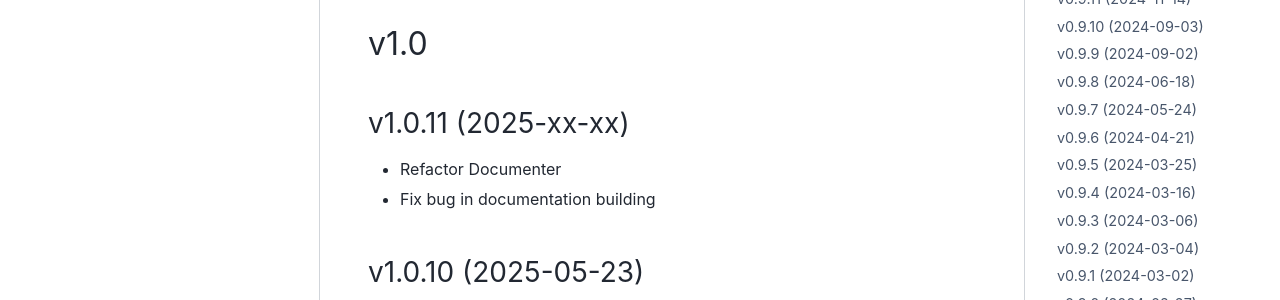
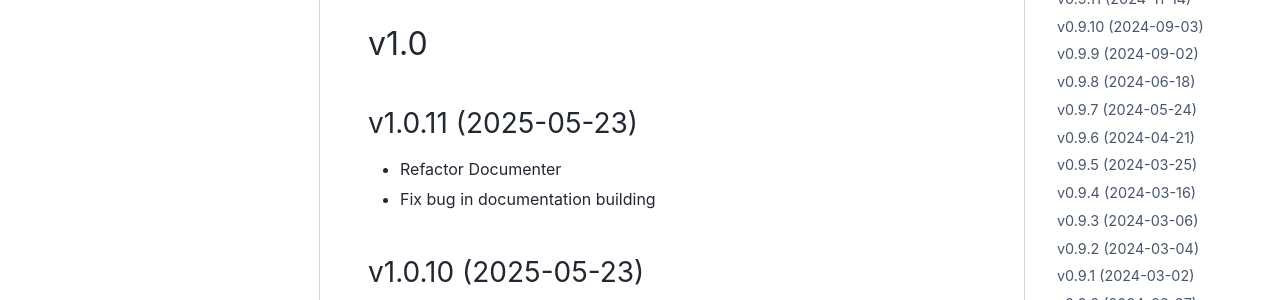
Before and after one commit to CURENT/ams, a Sphinx documentation site: the page built from docs/source/release-notes.rst, in a window 1280 px wide and 900 px high. Shown: the part 254-554 px from the top of the window. Built offline with Sphinx 7.4.7 and the PyData theme 0.15.4, drawn with Linux system fonts in a browser that asks for light colours; pages that are not in the unit, such as notebooks, are missing from menus.

Commit message:
Update release notes

```diff
--- a/docs/source/release-notes.rst
+++ b/docs/source/release-notes.rst
@@ -9,7 +9,7 @@ The APIs before v3.0.0 are in beta and may change without prior notice.
 v1.0
 ==========
 
-v1.0.11 (2025-xx-xx)
+v1.0.11 (2025-05-23)
 ----------------------
 
 - Refactor Documenter
```
